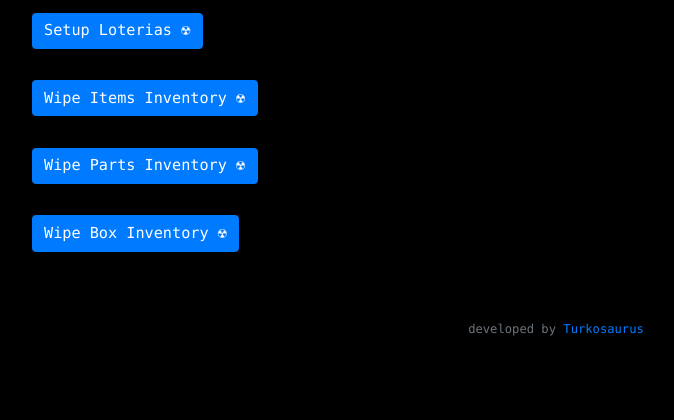
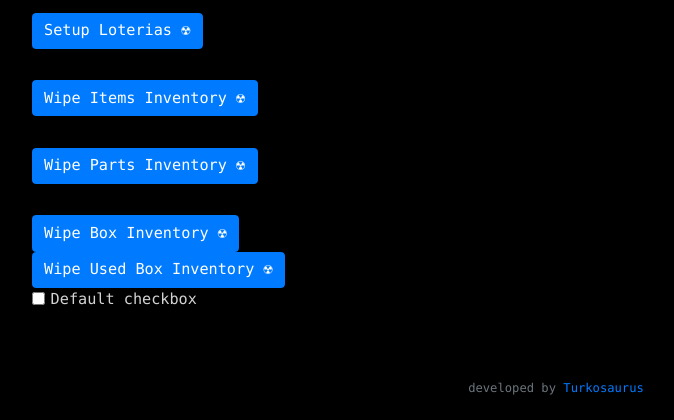
Before and after one commit to turkosaurus/nailivic, a Flask app: page /admin in a window 1280 px wide. Shown: the part 532-952 px from the top of the page, without its empty margins (84-758 px from the left). Before the commit the page ends 868 px from the top, so only its background shows below. Run offline with Flask 2, Linux system fonts and the light colour scheme; the visitor is signed in with stand-in values (Sample User, id 1); data that the repository does not hold is empty; some libraries are stand-ins or nearby versions.

Commit message:
added wipe used boxes

```diff
--- a/application.py
+++ b/application.py
@@ -226,11 +226,12 @@ def makequeue():
                                         name=nombre, size=size, a_color=a, b_color=b)
 
         print(items_onhand)
-        print(f"Counting {items_onhand[0]['qty']} {size} {nombre} {a} {b} {c} in inventory.")
-        items_onhand = items_onhand[0]['qty']
+        if items_onhand:
+            print(f"Counting {items_onhand[0]['qty']} {size} {nombre} {a} {b} {c} in inventory.")
+            items_onhand = items_onhand[0]['qty']
 
-        # Calculate items needed for production; subtract inventory items from projections['qty']
-        qty = qty - items_onhand
+            # Calculate items needed for production; subtract inventory items from projections['qty']
+            qty = qty - items_onhand
 
        # Check for need to add parts to production queue
         if qty > 0:
@@ -1015,6 +1016,10 @@ def config(path):
             db.execute("DELETE FROM boxes")
             return render_template('message.html', message="Success, boxes wiped.")
 
+        # Wipe boxes
+        if path == 'wipe-usedboxes':
+            db.execute("DELETE FROM boxused")
+            return render_template('message.html', message="Success, used boxes wiped.")
 
         # Not a valid admin route
         else:
--- a/templates/admin.html
+++ b/templates/admin.html
@@ -87,6 +87,17 @@ Admin
             <a href="/admin/wipe-boxes"><button class="btn btn-primary">Wipe Box Inventory ☢</button></a>
         </div>
     </div>
+    <div class="row">
+        <div class="col">
+            <a href="/admin/wipe-usedboxes"><button class="btn btn-primary">Wipe Used Box Inventory ☢</button></a>
+        </div>
+    </div>
+    <div class="form-check">
+        <input class="form-check-input" type="checkbox" value="" id="flexCheckDefault">
+        <label class="form-check-label" for="flexCheckDefault">
+          Default checkbox
+        </label>
+      </div>
     <br>
 </container>
 {% endblock %}
```
